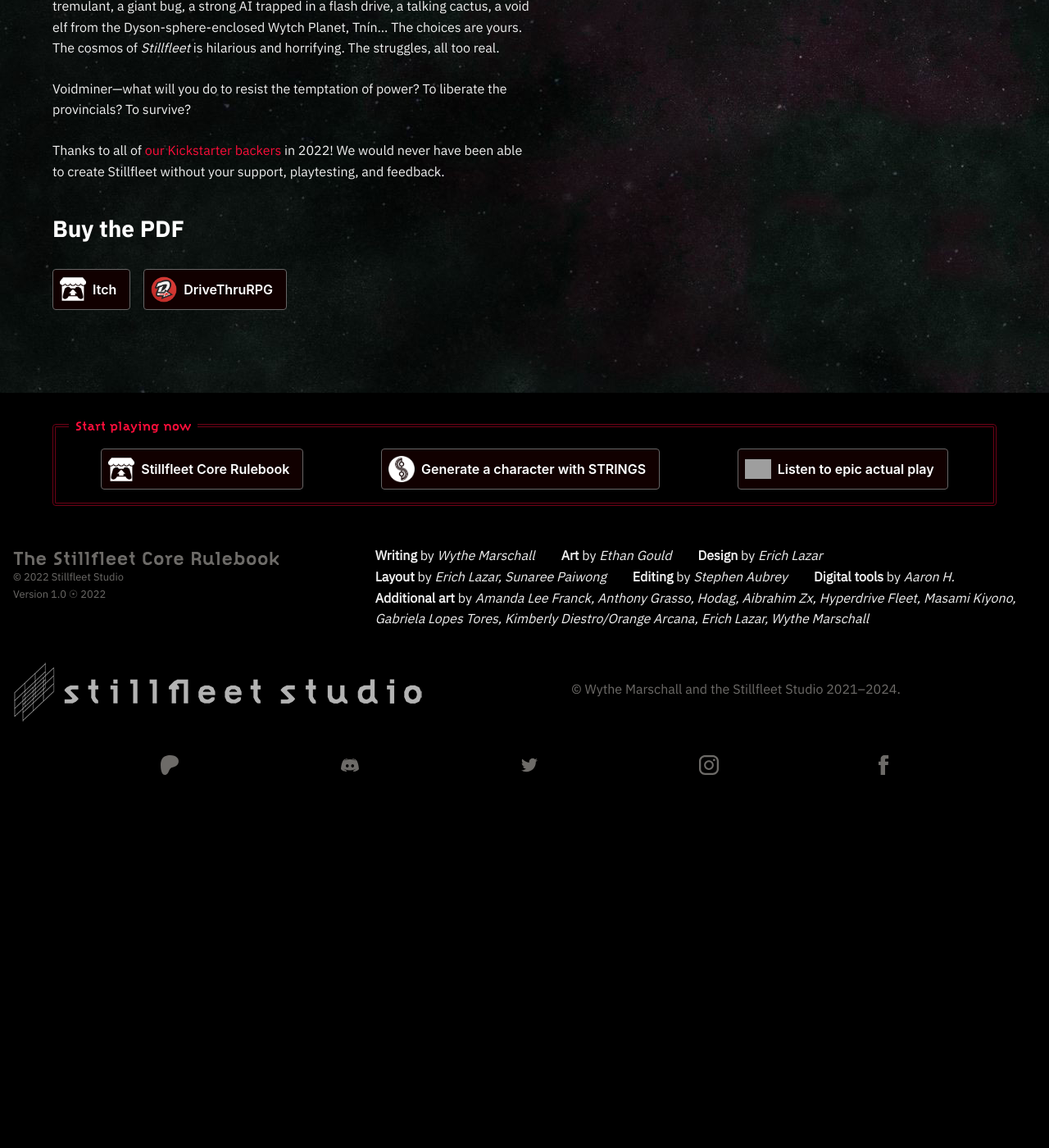
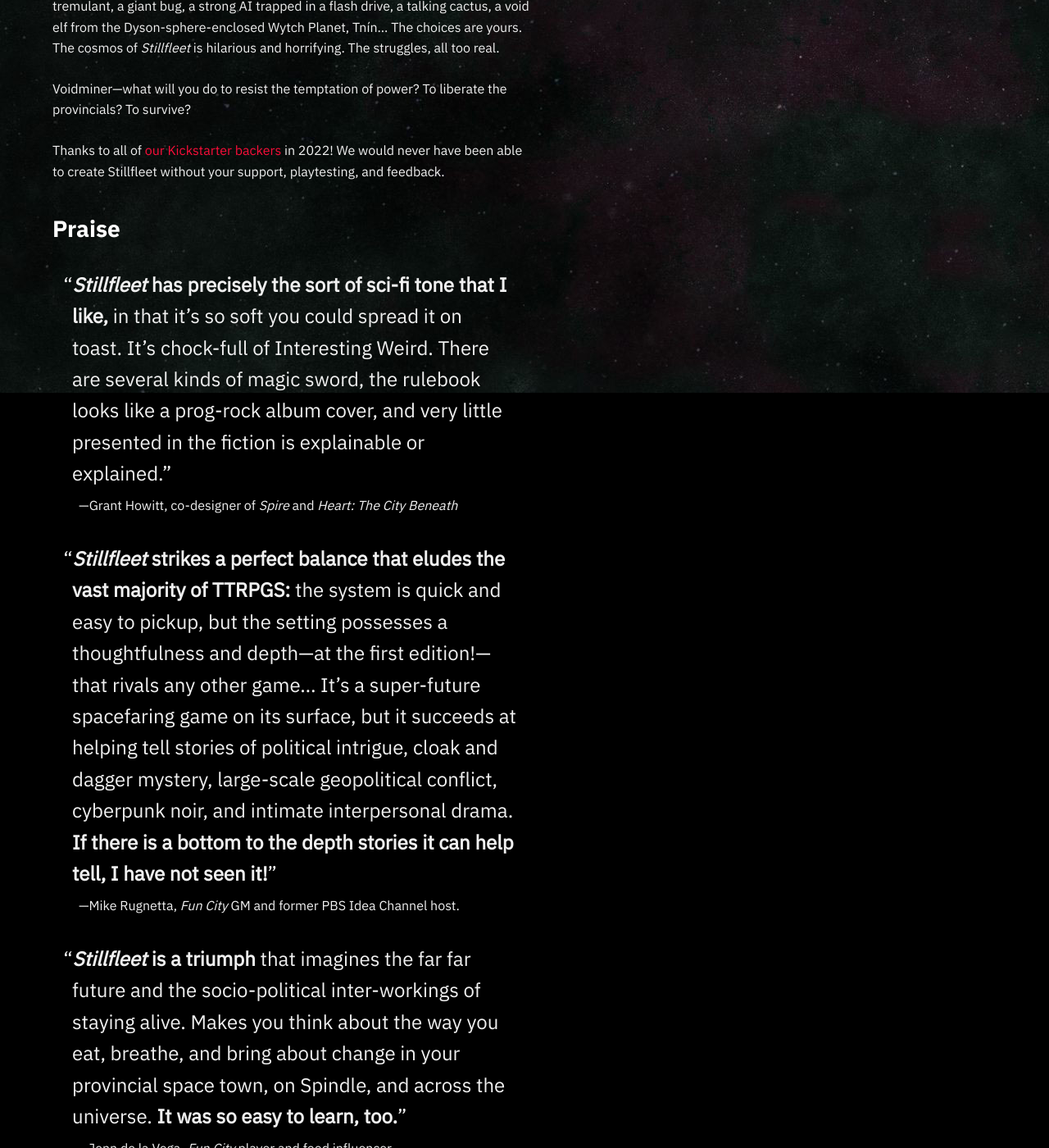
Before and after one commit to stillfleet/stillfleet.github.io, a Jekyll site: the page built from games/stillfleet/crb.html, in a window 1280 px wide and 1400 px high, scrolled down 1177 px. Shown: the whole window at 82% size. Built offline with Jekyll 4.4.1, drawn with Linux system fonts in a browser that asks for light colours; some web fonts are replaced; before the commit the page ends 2170 px from its top, so only the background shows below that; some of the changed text lies outside the part shown; grey boxes are pictures that could not be loaded.

Commit message:
Adds praise to CRB page

```diff
--- a/games/stillfleet/crb.html
+++ b/games/stillfleet/crb.html
@@ -65,6 +65,25 @@ credits:
 
 <p>Thanks to all of <a href="https://www.kickstarter.com/projects/wythe/the-stillfleet-core-rulebook">our Kickstarter backers</a> in 2022! We would never have been able to create Stillfleet without your support, playtesting, and feedback.</p>
 
+<h3>Praise</h3>
+
+<figure class="quote">
+  <blockquote>“<strong><em>Stillfleet</em> has precisely the sort of sci-fi tone that I like,</strong> in that it’s so soft you could spread it on toast. It’s chock-full of Interesting Weird. There are several kinds of magic sword, the rulebook looks like a prog-rock album cover, and very little presented in the fiction is explainable or explained.”</blockquote>
+  <figcaption>
+    &mdash;Grant Howitt, co-designer of <cite>Spire</cite> and <cite>Heart: The City Beneath</cite>
+  </figcaption>
+</figure>
+
+<figure class="quote">
+  <blockquote> “<strong><em>Stillfleet</em> strikes a perfect balance that eludes the vast majority of TTRPGS:</strong> the system is quick and easy to pickup, but the setting possesses a thoughtfulness and depth—at the first edition!—that rivals any other game… It’s a super-future spacefaring game on its surface, but it succeeds at helping tell stories of political intrigue, cloak and dagger mystery, large-scale geopolitical conflict, cyberpunk noir, and intimate interpersonal drama. <strong>If there is a bottom to the depth stories it can help tell, I have not seen it!</strong>”</blockquote>
+  <figcaption>&mdash;Mike Rugnetta, <cite>Fun City</cite> GM and former PBS Idea Channel host.</figcaption>
+</figure>
+
+<figure class="quote">
+  <blockquote> “<strong><em>Stillfleet</em> is a triumph</strong> that imagines the far far future and the socio-political inter-workings of staying alive. Makes you think about the way you eat, breathe, and bring about change in your provincial space town, on Spindle, and across the universe. <strong>It was so easy to learn, too.</strong>”</blockquote>
+  <figcaption>&mdash;Jenn de la Vega, <cite>Fun City</cite> player and food influencer.</figcaption>
+</figure>
+
 <h3>Buy the PDF</h3>
 
 <ul class="rowlist">
```
